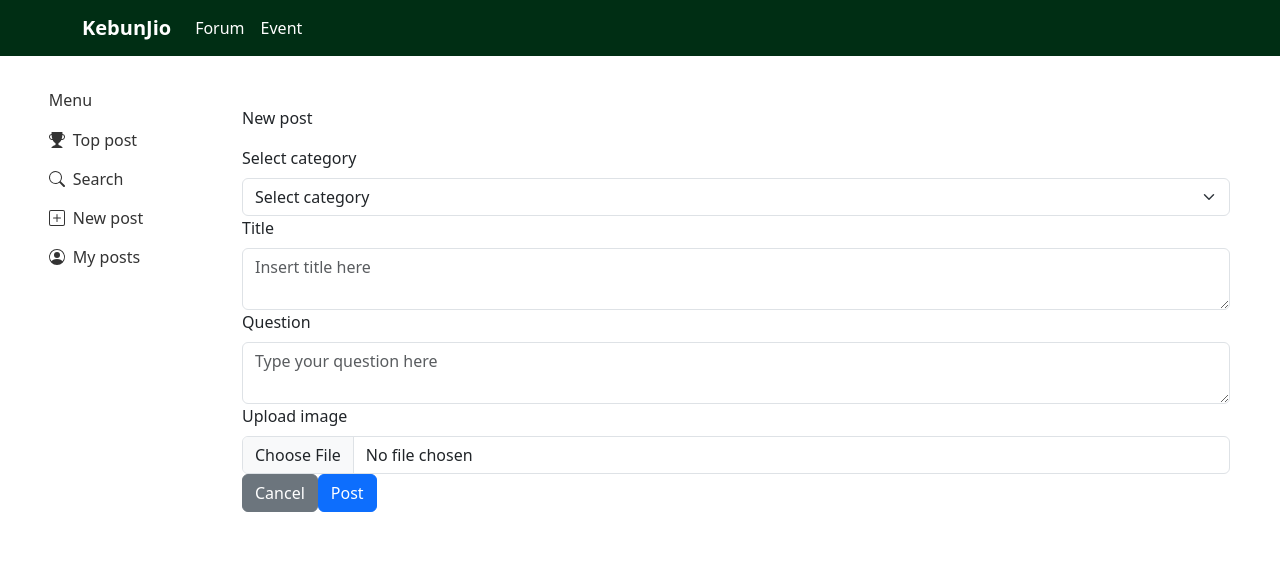
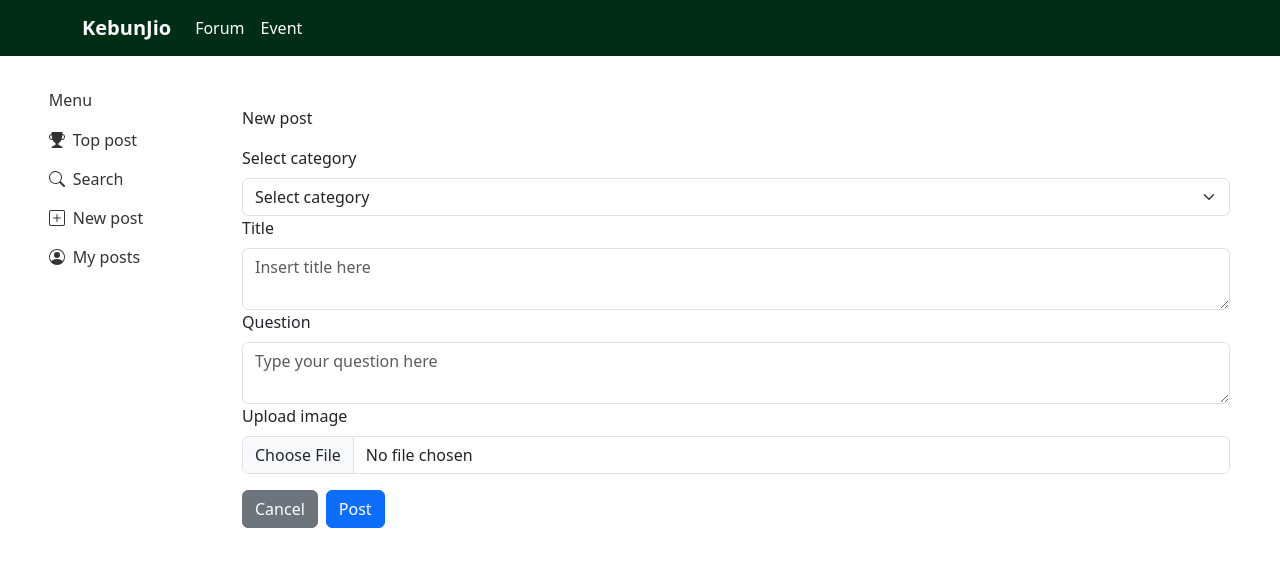
Before and after one commit to shidubei/KebunJio, a React (Create React App) app in the folder Web/kebunjio/: page /forum/new in a window 1280 px wide. Shown: the top 566 px of the page. Built offline with nearby package versions, Linux system fonts and the light colour scheme.

Commit message:
Update new post UI

```diff
--- a/Web/kebunjio/src/features/qna-forum/pages/forum-new-post.js
+++ b/Web/kebunjio/src/features/qna-forum/pages/forum-new-post.js
@@ -99,11 +99,11 @@ function ForumNewPost() {
               />
             </Form.Group>
 
-            <div>
+            <div style={{marginTop:"16px"}}>
               <Button variant="secondary" type="reset" onClick={resetPost}>
                 Cancel
               </Button>
-              <Button variant="primary" type="submit">
+              <Button style={{marginLeft:"8px"}} variant="primary" type="submit">
                 Post
               </Button>
             </div>
```
